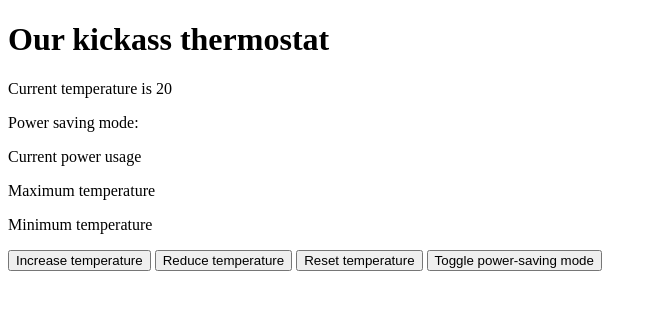
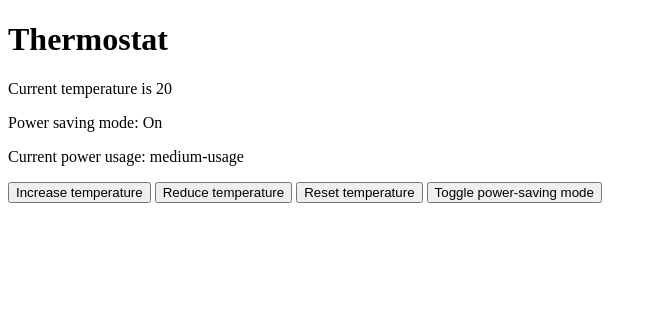
Before and after one commit to ffasolin/thermostat, a plain HTML site: page thermostat.html in a window 1280 px wide. Shown: the whole page, without its empty margins (0-657 px from the left). Drawn offline with Linux system fonts and the light colour scheme.

Commit message:
Displays power-usage and power-save mode

```diff
--- a/controller.js
+++ b/controller.js
@@ -4,6 +4,9 @@ $(document).ready(function() {
 
   $('#current-temp').html('Current temperature is ' + thermostat.temperature)
 
+  $('#power-save-display').html('Power saving mode: ' + thermostat.powerSaveDisplay())
+
+  $('#power-usage').html('Current power usage: ' + thermostat.energyUsage())
   $('#up').click(function() {
     thermostat.temperatureUp();
   });
--- a/src/Thermostat.js
+++ b/src/Thermostat.js
@@ -9,6 +9,14 @@ function Thermostat(temperature = 20, powersavemode = true) {
     } else {
       return 'high-usage';
     }
+  }
+};
+
+Thermostat.prototype.powerSaveDisplay = function() {
+  if (thermostat.powersavemode == true) {
+    return 'On';
+  } else {
+    return 'Off';
   }
 };
 
--- a/thermostat.html
+++ b/thermostat.html
@@ -4,15 +4,13 @@
   <script src="jquery-3.2.1.js"></script>
   <script src="src/Thermostat.js"></script>
   <script src="controller.js"></script>
-<h1>Our kickass thermostat</h1>
+<h1>Thermostat</h1>
 </head>
 
 <body>
   <p id="current-temp"></p>
-  <p> Power saving mode: </p>
-  <p> Current power usage </p>
-  <p> Maximum temperature</p>
-  <p> Minimum temperature</p>
+  <p id="power-save-display"></p>
+  <p id="power-usage"></p>
 
   <button id="up" type="button">Increase temperature</button>
   <button id="down" type="button">Reduce temperature</button>
```
